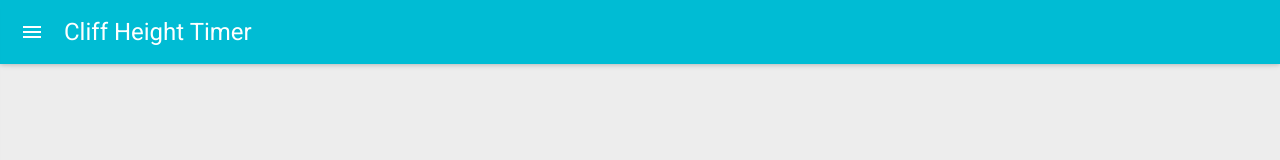
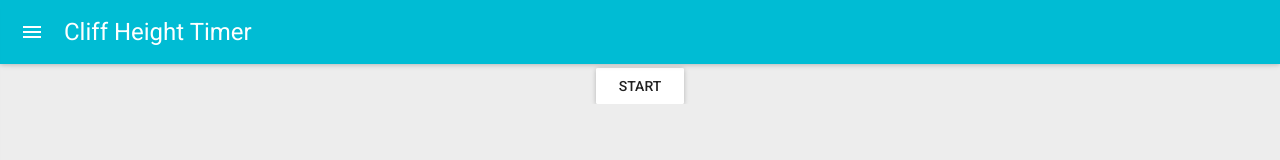
Before and after one commit to c4software/Cliff-Height-Timer, a React app: page / in a window 1280 px wide. Built offline with nearby package versions, Linux system fonts and the light colour scheme; what react-tap-event-plugin would draw is missing.

Commit message:
Add Button state, and button effect

```diff
--- a/public/index.css
+++ b/public/index.css
@@ -17,6 +17,9 @@ div[data-reactroot]{
 
 .container{
   margin: 0 10px;
-  padding-top: 64px;
-  padding-bottom: 56px;
+  padding-top: 68px;
 }
+
+.text-center{
+  text-align: center;
+}
--- a/src/components/HeightTimer/index.js
+++ b/src/components/HeightTimer/index.js
@@ -1,9 +1,21 @@
 import React, {Component} from 'react';
 
+import RaisedButton from 'material-ui/RaisedButton';
+
 class HeightTimer extends Component{
+  constructor(props){
+    super(props)
+    this.state = {running: false};
+  }
+
+  start = () => {
+      this.setState({running: !this.state.running});
+  };
+
   render(){
     return (
       <div>
+        <RaisedButton secondary={this.state.running} onTouchTap={this.start} label={this.state.running?"Stop":"Start"} />
       </div>
     )
   }
--- a/src/routes.js
+++ b/src/routes.js
@@ -10,9 +10,11 @@ import MuiThemeProvider from 'material-ui/styles/MuiThemeProvider';
 const routes = (
 	<Router>
 		<MuiThemeProvider>
-			<div>
+			<div className='h100'>
 					<MyAppBar />
-					<Route exact path="/" component={Home} />
+					<div className="h100 container">
+						<Route exact path="/" component={Home} />
+					</div>
 			</div>
 		</MuiThemeProvider>
 	</Router>
--- a/src/views/home/index.js
+++ b/src/views/home/index.js
@@ -1,10 +1,12 @@
 import React, { Component } from 'react';
+
+import HeightTimer from "../../components/HeightTimer";
 
 class Home extends Component {
   render() {
     return (
       <div className="text-center">
-
+        <HeightTimer />
       </div>
     );
   }
```
